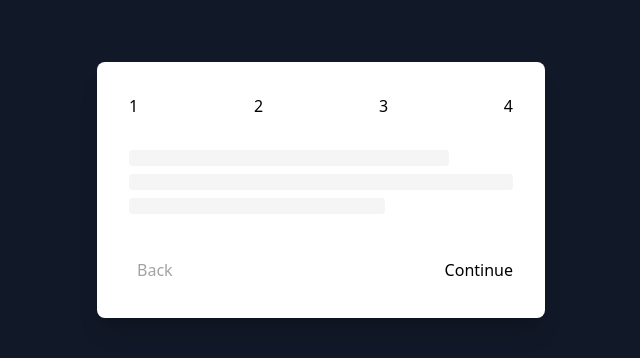
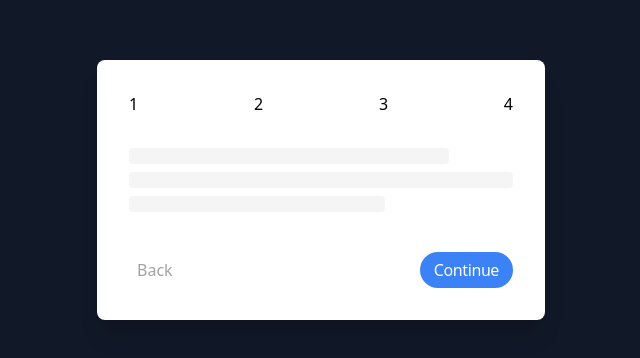
Before and after one commit to JayCodeGitHub/advanced-form, a React (Create React App) app: page / in a window 1280 px wide. Shown: the part 210-568 px from the top of the page, without its empty margins (319-959 px from the left). Built offline with nearby package versions, Linux system fonts and the light colour scheme.

Commit message:
Styled Continue Button

```diff
--- a/src/components/form.tsx
+++ b/src/components/form.tsx
@@ -17,7 +17,9 @@ function Form() {
           <button className="duration-350 rounded px-2 py-1 text-neutral-400 transition hover:text-neutral-700">
             Back
           </button>
-          <button>Continue</button>
+          <button className="bg duration-350 flex items-center justify-center rounded-full bg-blue-500 py-1.5 px-3.5 font-medium tracking-tight text-white transition hover:bg-blue-600 active:bg-blue-700">
+            Continue
+          </button>
         </div>
       </div>
     </form>
```
